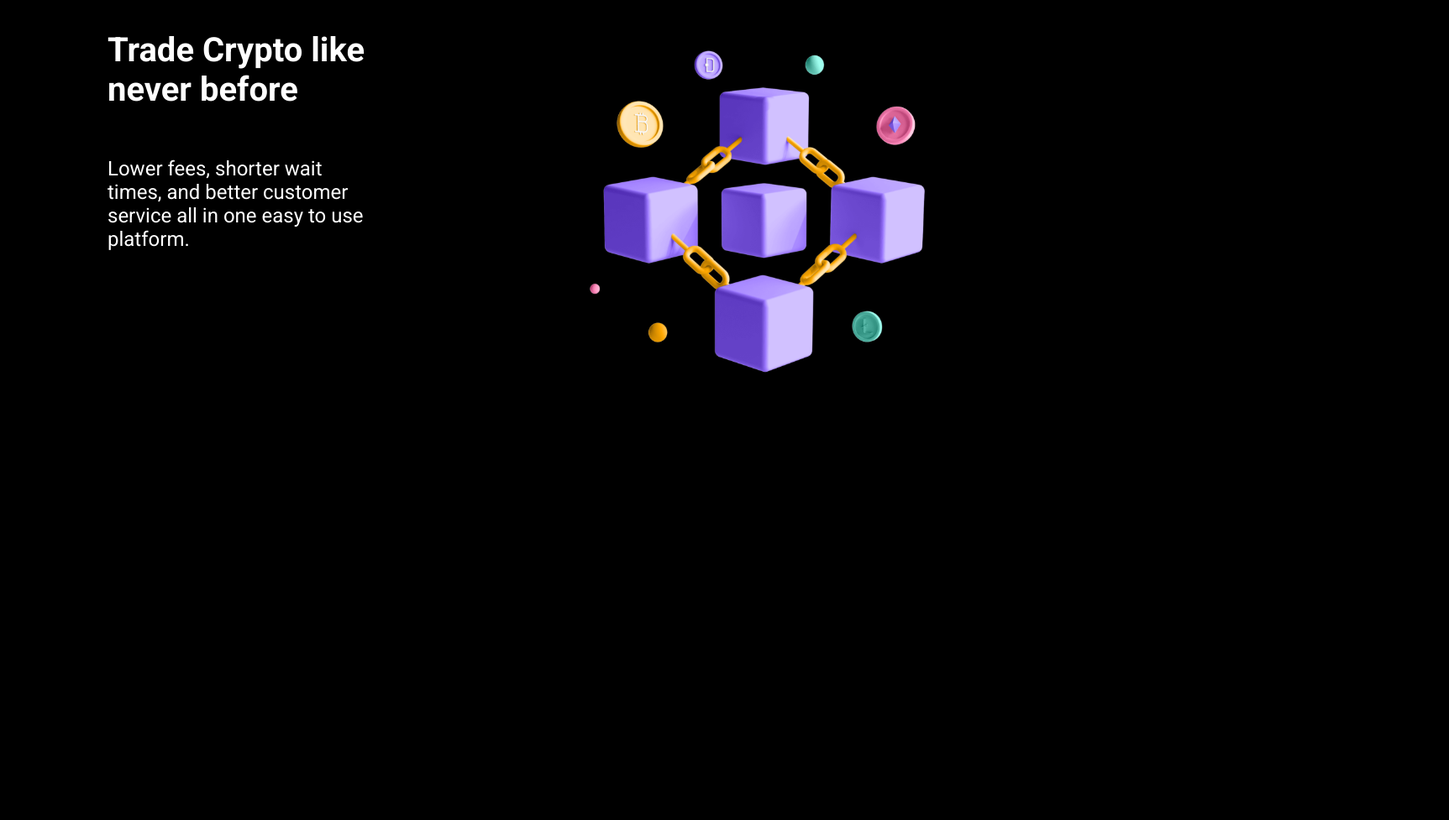
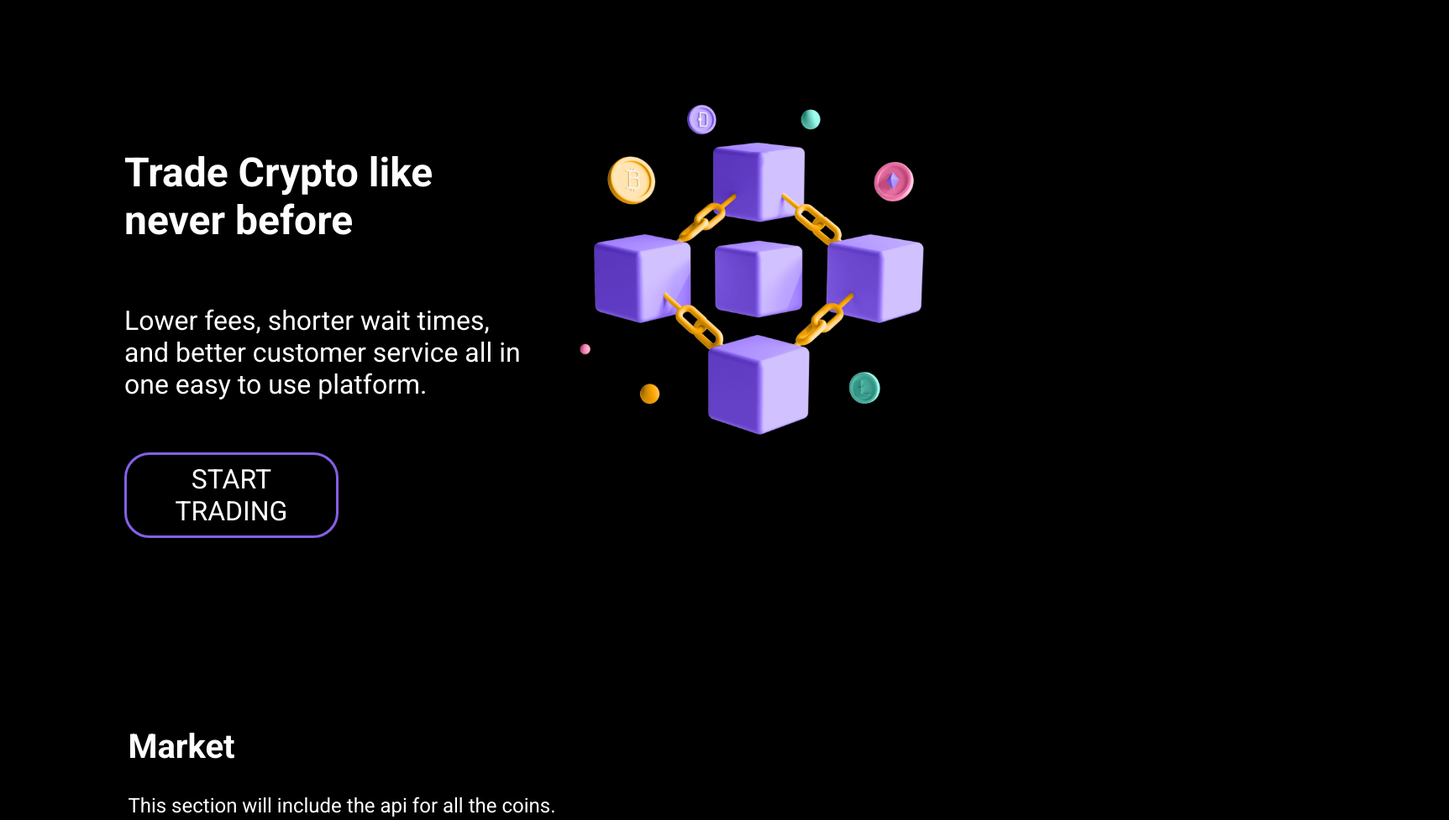
Before and after one commit to ccavanaugh18/crypto-exchange-project, a plain HTML site: page index.html in a window 1280 px wide. Shown: the part 142-1119 px from the top of the page at 84% size, 1725 px wide, since content can reach past the window. Before the commit the page ends 874 px from the top, so only its background shows below. Drawn offline with Linux system fonts and the light colour scheme.

Commit message:
Update Project

```diff
--- a/index.html
+++ b/index.html
@@ -1,9 +1,6 @@
 <!DOCTYPE html>
 <html>
 <head>
-		<meta charset="UTF-8">
-		<meta name="viewport" content="width=device-width, initial scale=1.0">
-		<title>Modern Cryptocurrency Exchange</title>
 	<link rel="stylesheet" href="style.css">
 </head>
 <body>
@@ -22,31 +19,38 @@
 	</section>
 	<section id="home">
 			<div class="home-container">
-					<div class="text">
+				<div class="home-text">
 					<h2>Trade Crypto like never before</h2>
 					<p>Lower fees, shorter wait times, and better customer service all in one easy to use platform.</p>
+					<a href="#market" class="cta">Start Trading</a>
 				</div>
 				<div class="background-image">
 					<img src="assets/home-background.png" alt="Background Image">
 				</div>
 			</div>
 	</section>
-		<section id="market" class="content-section">
-			<div class="text-container">
+	<section id="market">
+			<div class="market-container">
+				<div class="market-text">
 					<h2>Market</h2>
-				<p>Market section</p>
+					<p>This section will include the api for all the coins.</p>
+				</div>
 			</div>
 	</section>
-		<section id="choose-us" class="content-section">
-			<div class="text-container">
+	<section id="choose-us">
+		<div class="choose-container">
+			<div class="choose-text">
 				<h2>Choose Us</h2>
 				<p>Why choose us section.</p>
 			</div>
+		</div>
 	</section>
-		<section id="join" class="content-section">
-			<div class="text-container">
+	<section id="join">
+		<div class="join-container">
+			<div class="join-text">
 				<h2>Join</h2>
 				<p>Join Discord</p>
+			</div>
 		</div>
 	</section>
 </body>
--- a/style.css
+++ b/style.css
@@ -15,7 +15,7 @@ body {
 #hero .hero-banner {
 	width: 100%;
 	height: 100%;
-	background-color: black;
+	background-color: #8460e7;
 	display: flex;
 	align-items: center;
 }
@@ -30,29 +30,41 @@ body {
 #hero .hero-banner nav {
 	flex-grow: 1;
 	display: flex;
+	align-items: center;
 	justify-content: center;
+	padding: 10px 20px;
 }
 
 #hero .hero-banner nav ul {
 	list-style-type: none;
 	margin: 0;
-	margin-right: 10vw;
 	padding: 0;
 	display: flex;
+	padding: 10px 20px;
 }
 
 #hero .hero-banner nav ul li {
 	margin: 0 50px;
+	width: 200px;
+	padding: 10px 20px;
 }
 
 #hero .hero-banner nav ul li a {
 	text-decoration: none;
 	color: white;
 	font-size: 1.5rem;
+	padding: 10px 20px;
+}
+
+#hero .hero-banner nav ul li a:hover {
+	background-color: #542cc7;
+	color: white;
+	padding: 10px 20px;
 }
 
 #home {
 	width: 100%;
+	height: 100vh;
 	flex: 1;
 	display: flex;
 	flex-direction: column;
@@ -61,30 +73,131 @@ body {
 }
 
 #home .home-container {
-	max-width: 80%;
+	width: 80%;
 	padding: 20px;
 	display: flex;
+	flex-wrap: wrap;
 	flex-direction: row;
-	gap: 20%;
+	margin-bottom: 3%;
 }
 
-#home .home-container .text {
+#home .home-container .home-text {
+	width: 50%;
 	display: flex;
+	flex: 1;
 	flex-direction: column;
+	margin-top: 5%;
+	padding: 20px;
 }
 
-#home .home-container h2 {
+#home .home-container .home-text h2 {
 	color: white;
-	font-size: 2.5rem;
+	font-size: 3rem;
 }
 
-#home .home-container p {
+#home .home-container .home-text p {
 	color: white;
-	font-size: 1.5rem;
+	font-size: 2rem;
 }
 
-#home .background-image img {
+#home .home-container .home-text .cta {
+	max-width: 40%;
+	display: inline-block;
+	padding: 10px 30px;
+	color: white;
+	background-color: transparent;
+	border: 3px solid #8460e7;
+	border-radius: 30px;
+	font-size: 2rem;
+	text-transform: uppercase;
+	text-decoration: none;
+	margin-top: 30px;
+	text-align: center;
+	transition: .3 ease;
+	transition-property: background-color, color;
+}
+#home .home-container .home-text .cta:hover {
+	color: white;
+	background-color: #8460e7;
+}
+
+#home .home-container .background-image {
+	width: 50%;
+}
+#home .home-container .background-image img {
 	max-width: 100%;
 	height: auto;
 	z-index: 1;
 }
+
+#market {
+	width: 100%;
+	height: auto;
+}
+
+#market .market-container {
+	width: 80%;
+	height: auto;
+	padding: 50px;
+}
+
+#market .market-container .market-text {
+	margin-left: 10%;
+	color: white;
+}
+
+#market .market-container .market-text h2 {
+	font-size: 2.5rem;
+}
+
+#market .market-container .market-text p {
+	font-size: 1.5rem;
+}
+
+#choose-us {
+	width: 100%;
+	height: auto;
+}
+
+#choose-us .choose-container {
+	width: 80%;
+	height: auto;
+	padding: 50px;
+}
+
+#choose-us .choose-container .choose-text {
+	margin-left: 10%;
+	color: white;
+}
+
+#choose-us .choose-container .choose-text h2 {
+	font-size: 2.5rem;
+}
+
+#choose-us .choose-container .choose-text p {
+	font-size: 1.5rem;
+}
+
+#join {
+	width: 100%;
+	height: auto;
+}
+
+#join .join-container {
+	width: 80%;
+	height: auto;
+	padding: 50px;
+}
+
+#join .join-container .join-text {
+	margin-left: 10%;
+	color: white;
+}
+
+#join .join-container .join-text h2 {
+	font-size: 2.5rem;
+}
+
+#join .join-container .join-text p {
+	font-size: 1.5rem;
+}
```
Lines whose indentation alone changed are shown as unchanged.
